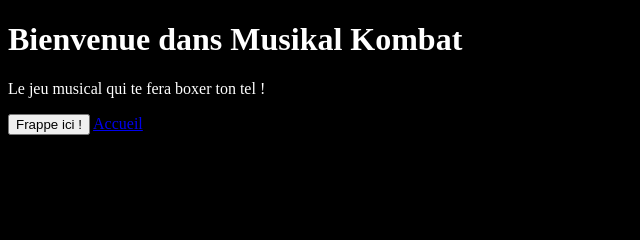
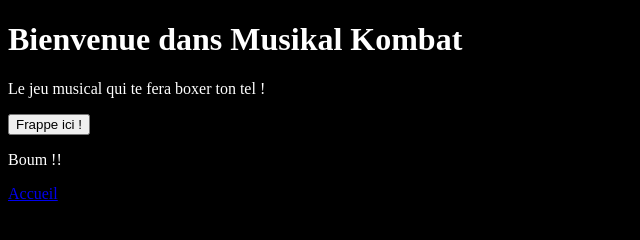
Before and after one commit to NLBizibi/musikal-kombat, a plain HTML site: page jeu.html in a window 1280 px wide. Both pictures are taken after a click on the button "Frappe ici !". Shown: the whole page, without its empty margins (0-640 px from the left). Drawn offline with Linux system fonts and the light colour scheme.

Commit message:
modif du code, ajout de paragraphe

```diff
--- a/jeu.html
+++ b/jeu.html
@@ -12,6 +12,7 @@
     <p>Le jeu musical qui te fera boxer ton tel !</p>
 
     <button id="bouton">Frappe ici !</button>
+    <p id="message"></p>
     <a href="index.html">Accueil</a>
 </body>
 </html>
--- a/js/jeu.js
+++ b/js/jeu.js
@@ -1,4 +1,6 @@
 const bouton = document.getElementById("bouton");
+const message = document.getElementById("message");
+
 bouton.addEventListener("click", () => {
-    alert("Boum !");
+    message.textContent += "Boum !! ";
 });
```
